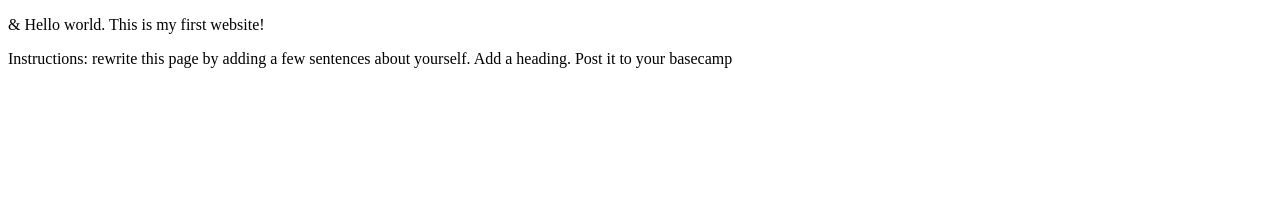
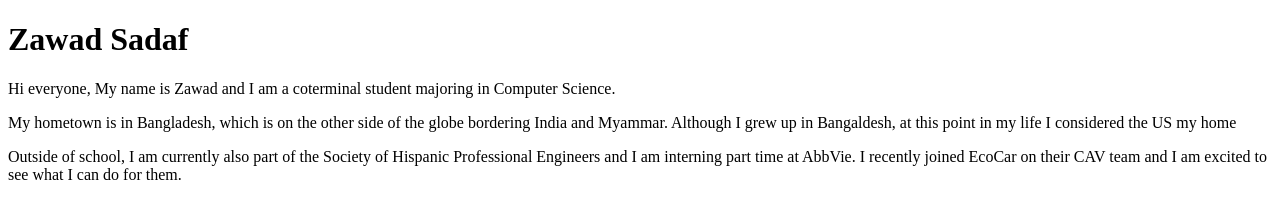
Before and after one commit to ZawadSadaf/itmd_361_lab1, a plain HTML site: page index.html in a window 1280 px wide. Drawn offline with Linux system fonts and the light colour scheme.

Commit message:
Lab 1 complete

```diff
--- a/index.html
+++ b/index.html
@@ -2,10 +2,12 @@
 <html lang="en">
 <head>
   <meta charset="UTF-8">
-  <title>ITMD-361 Internet Technologies and Web Design</title>
+  <title>ITMD-361 Internet Technologies and Web Design -- Lab 1</title>
 </head>
 <body>
-  <p>&amp; Hello world. This is my first website!</p>
-  <p>Instructions: rewrite this page by adding a few sentences about yourself. Add a heading. Post it to your basecamp</p>
+<h1>Zawad Sadaf</h1>
+  <p>Hi everyone, My name is Zawad and I am a coterminal student majoring in Computer Science.</p>
+  <p>My hometown is in Bangladesh, which is on the other side of the globe bordering India and Myammar. Although I grew up in Bangaldesh, at this point in my life I considered the US my home<p>
+  <p>Outside of school, I am currently also part of the Society of Hispanic Professional Engineers and I am interning part time at AbbVie. I recently joined EcoCar on their CAV team and I am excited to see what I can do for them.</p>
 </body>
 </html>
```
Also changed, not shown: 1 other file.
